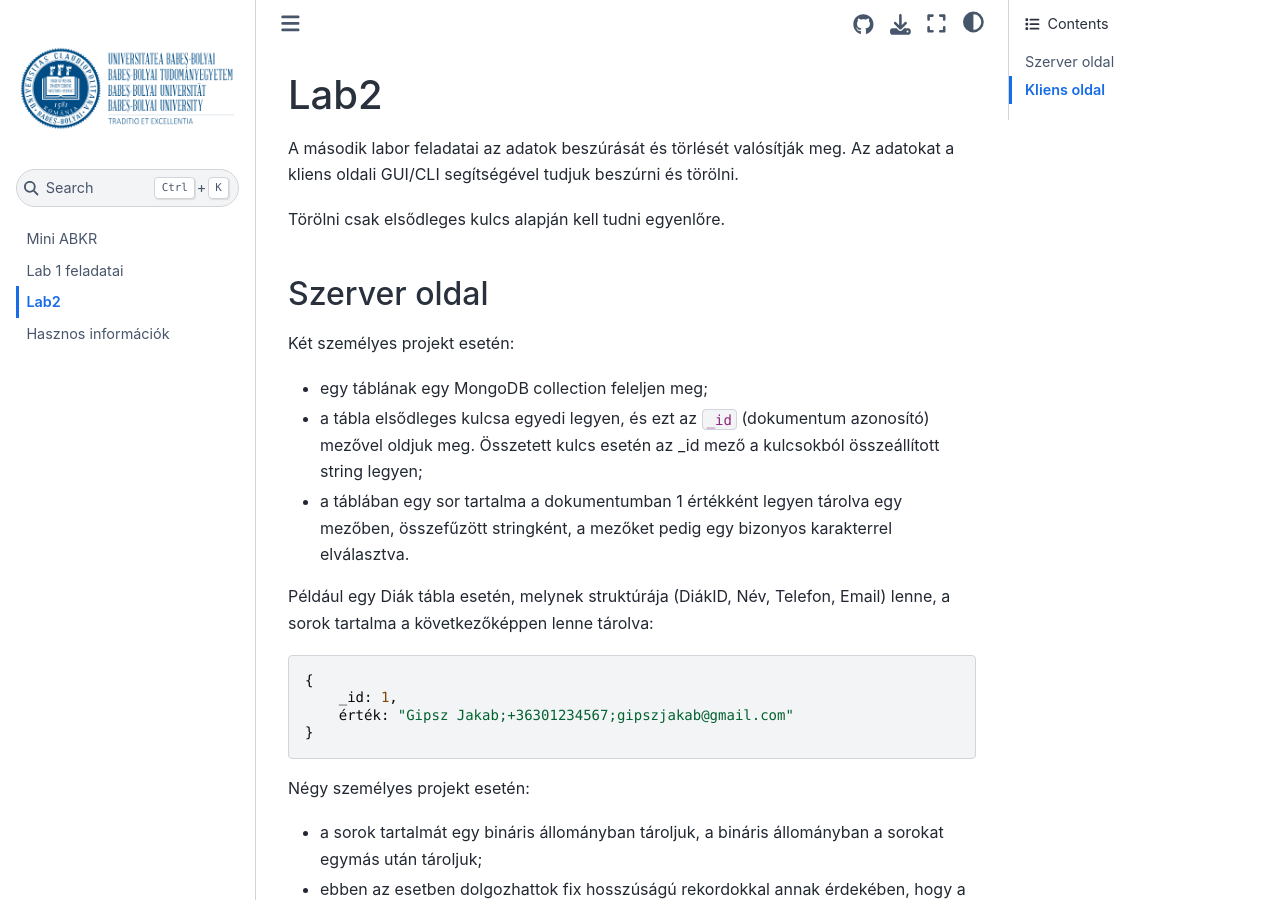
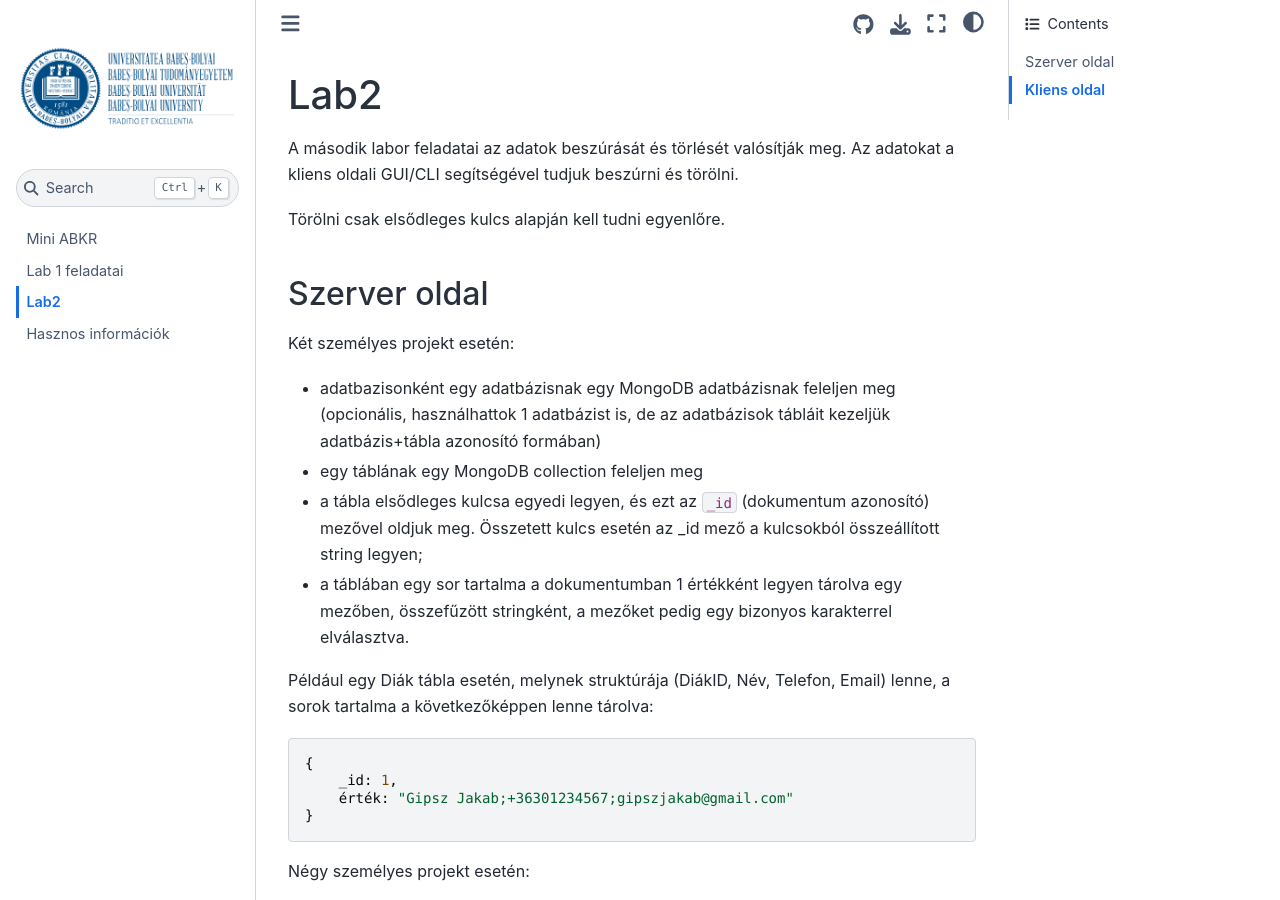
Before and after one commit to UBB-DB/AB2_MiniABKR, a Jupyter Book: the page built from L2/Lab2.md, in a window 1280 px wide and 900 px high. Built offline with Jupyter Book 1.0.4 settings and Sphinx 7.4.7 and the Sphinx Book theme 1.1.4, drawn with Linux system fonts in a browser that asks for light colours.

Commit message:
Lab2html (#4)
* Adatbazisok strukturalasa mongodb-n belul

* Grammar fix #3

* Grammar fix #3

```diff
--- a/L2/Lab2.md
+++ b/L2/Lab2.md
@@ -8,7 +8,9 @@
 ## Szerver oldal
 
 Két személyes projekt esetén:
-- egy táblának egy MongoDB collection feleljen meg;
+
+- adatbazisonként egy adatbázisnak egy MongoDB adatbázisnak feleljen meg (opcionális, használhattok 1 adatbázist is, de az adatbázisok tábláit kezeljük adatbázis+tábla azonosító formában)
+- egy táblának egy MongoDB collection feleljen meg
 - a tábla elsődleges kulcsa egyedi legyen, és ezt az `_id` (dokumentum azonosító) mezővel oldjuk meg. Összetett kulcs esetén az _id mező a kulcsokból összeállított string legyen;
 - a táblában egy sor tartalma a dokumentumban 1 értékként legyen tárolva egy mezőben, összefűzött stringként, a mezőket pedig egy bizonyos karakterrel elválasztva.
 
```
